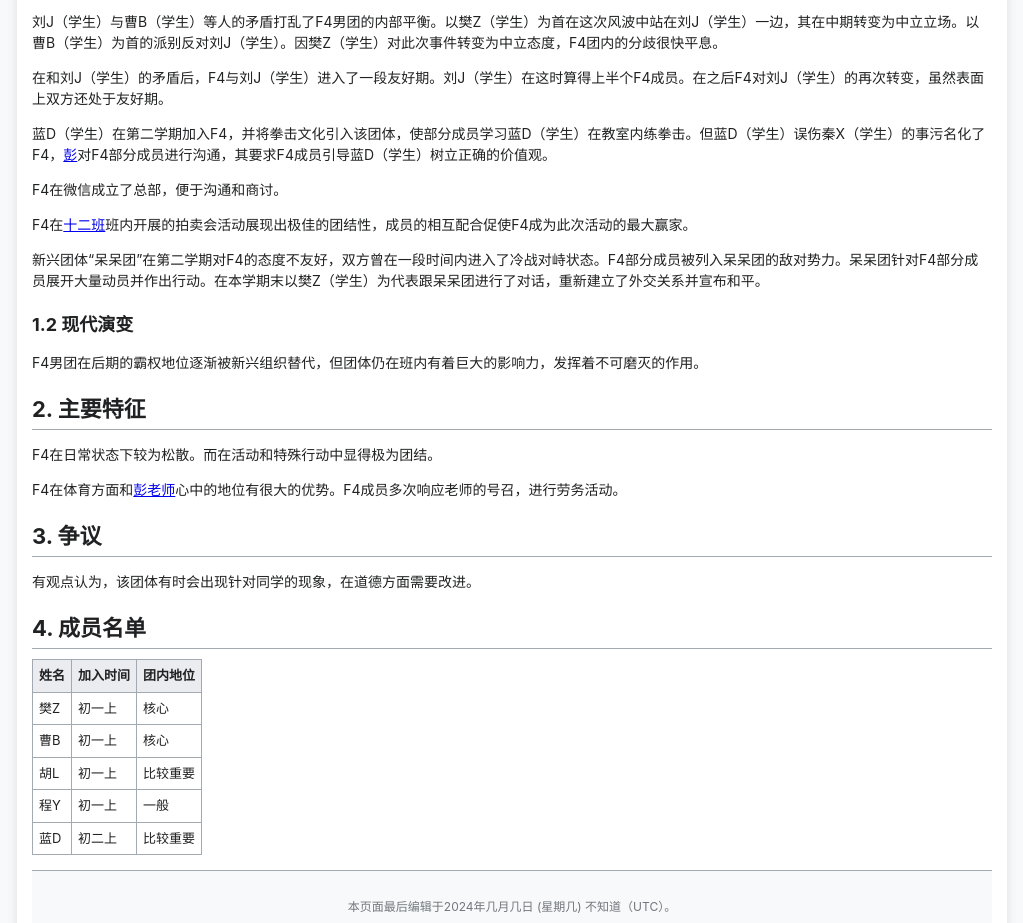
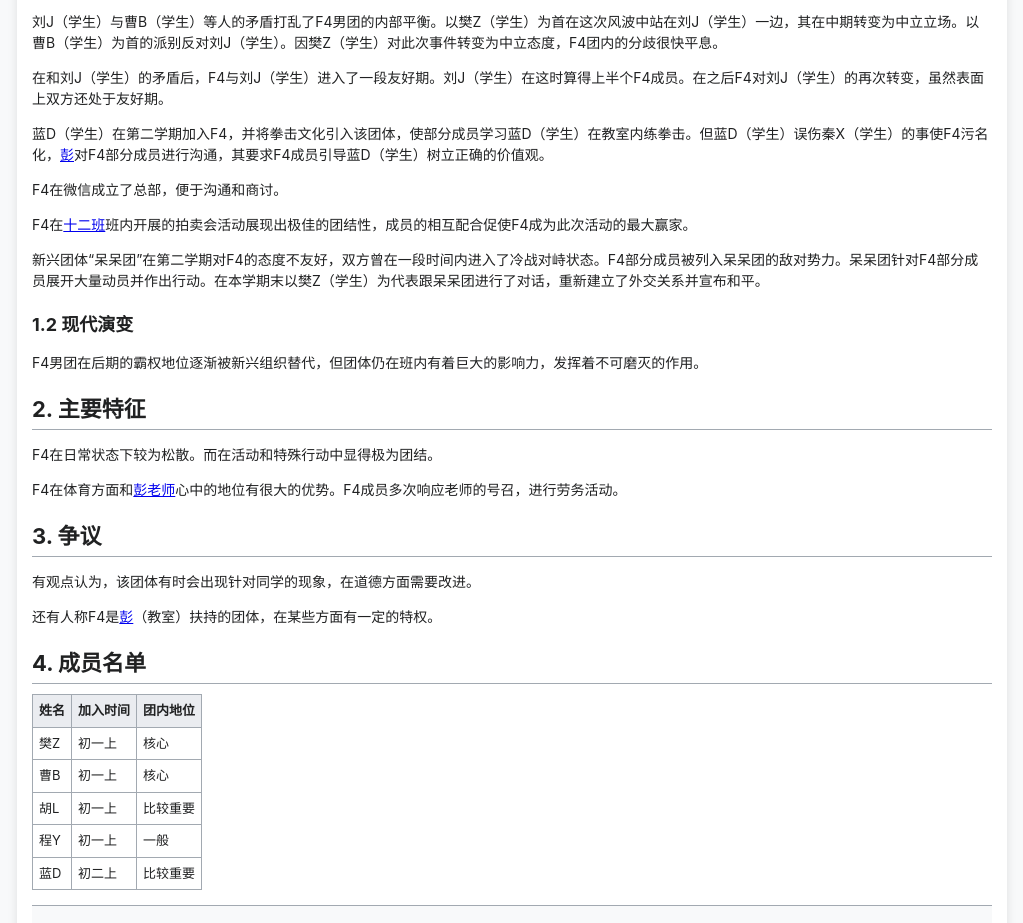
Before and after one commit to hljhlj121311/fsi.GitHub.io, a plain HTML site: page index.html in a window 1280 px wide. Shown: the part 852-1775 px from the top of the page, without its empty margins (128-1151 px from the left). Drawn offline with Linux system fonts and the light colour scheme.

Commit message:
Update index.html

```diff
--- a/index.html
+++ b/index.html
@@ -251,7 +251,7 @@
   <p></p>
   <p>在和刘J（学生）的矛盾后，F4与刘J（学生）进入了一段友好期。刘J（学生）在这时算得上半个F4成员。在之后F4对刘J（学生）的再次转变，虽然表面上双方还处于友好期。</p>
   <p></p>
-  <p>蓝D（学生）在第二学期加入F4，并将拳击文化引入该团体，使部分成员学习蓝D（学生）在教室内练拳击。但蓝D（学生）误伤秦X（学生）的事污名化了F4，<a href="https://penny-github-io-7sf.pages.dev/">彭</a>对F4部分成员进行沟通，其要求F4成员引导蓝D（学生）树立正确的价值观。</p>
+  <p>蓝D（学生）在第二学期加入F4，并将拳击文化引入该团体，使部分成员学习蓝D（学生）在教室内练拳击。但蓝D（学生）误伤秦X（学生）的事使F4污名化，<a href="https://penny-github-io-7sf.pages.dev/">彭</a>对F4部分成员进行沟通，其要求F4成员引导蓝D（学生）树立正确的价值观。</p>
   <p></p>
   <p>F4在微信成立了总部，便于沟通和商讨。</p>
   <p></p>
@@ -271,7 +271,8 @@
 
         <h2 id="section3">3. 争议</h2>
         <p>有观点认为，该团体有时会出现针对同学的现象，在道德方面需要改进。</p>
-
+        <p></p>
+        <p>还有人称F4是<a href="https://penny-github-io-7sf.pages.dev/">彭</a>（教室）扶持的团体，在某些方面有一定的特权。</p>
         <h2 id="section4">4. 成员名单</h2>
 <table>
             <tr>
```
